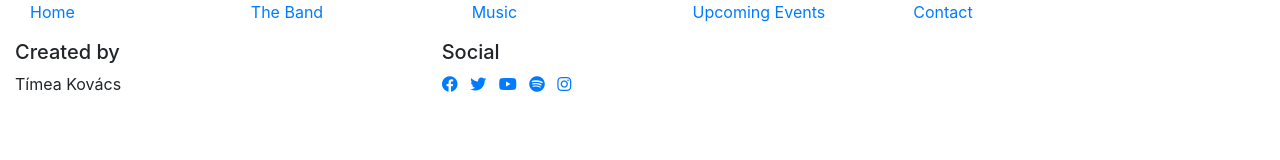
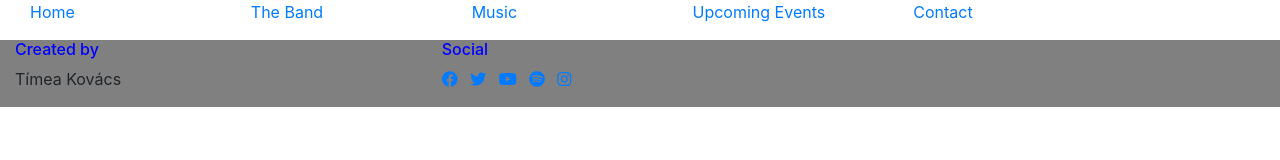
Before and after one commit to TimeaKovacs86/FirstMilestoneProject-Queen, a plain HTML site: page index.html in a window 1280 px wide. Drawn offline with Linux system fonts and the light colour scheme.

Commit message:
Footer skeleton with social links

```diff
--- a/index.html
+++ b/index.html
@@ -43,15 +43,15 @@
 <section>
 
 </section>
-<footer class="container-fluid">
+<footer class="container-fluid" style="background-color:grey">
     <div class="row">
         <div class="col-sm-4">
-            <h5>Created by</h5>
+            <h6 style="color:blue;">Created by</h6>
             <p>Tímea Kovács</p>
         </div>
 
         <div class="col-sm-8">
-            <h5>Social</h5>
+            <h6 style="color:blue;">Social</h6>
             <ul class="list-inline social-links">
                 <li class="list-inline-item">
                     <a target="_blank" href="#">
```
